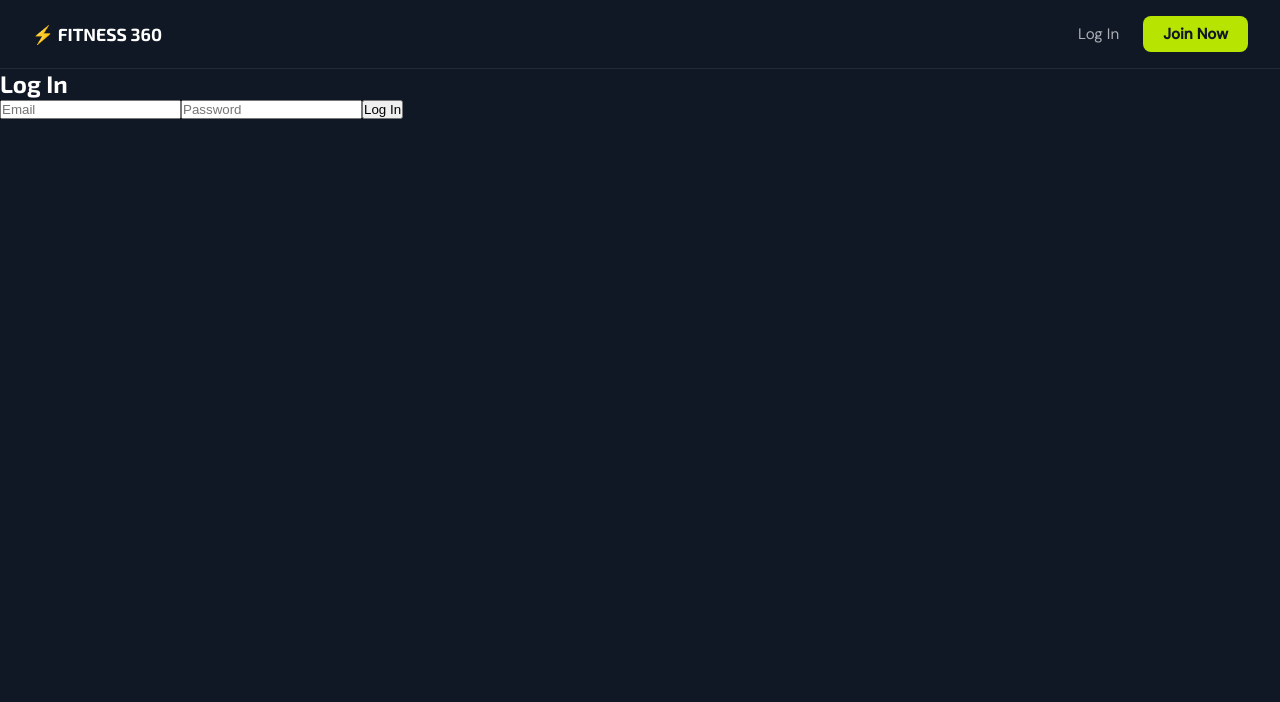
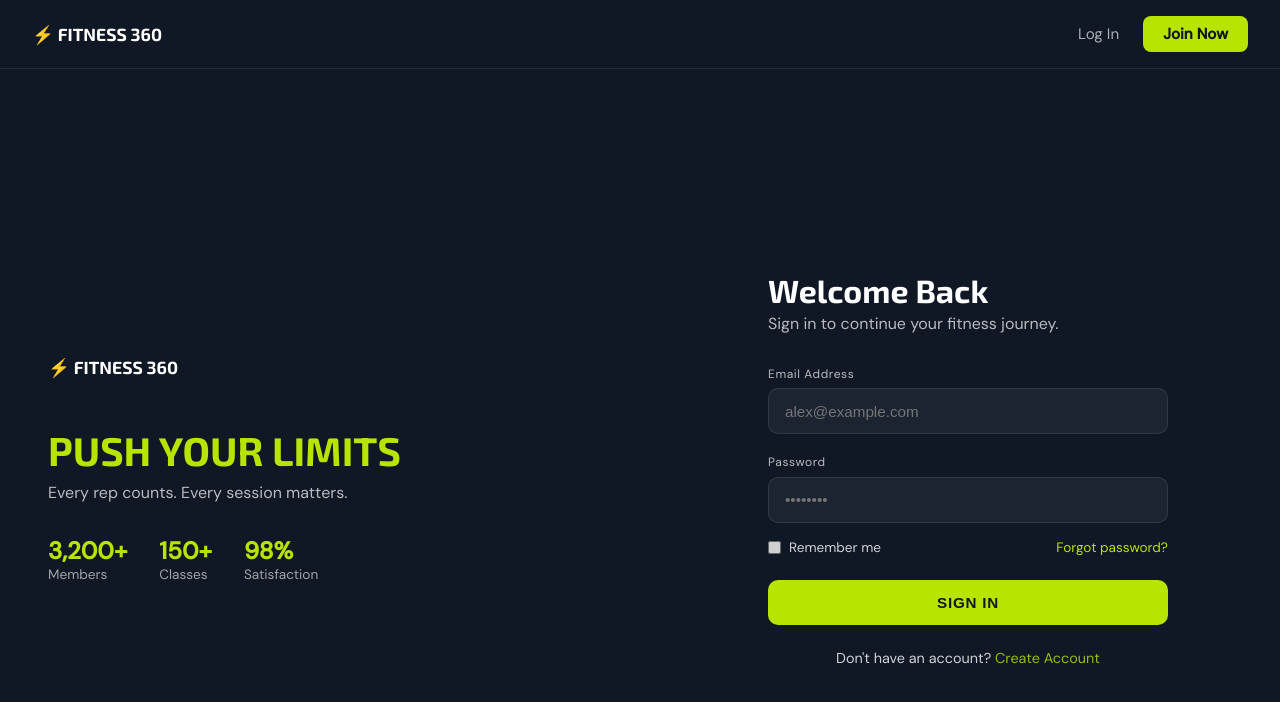
Before and after one commit to jamescoder92/Gym-front-end-, a React (Create React App) app: page /login in a window 1280 px wide. Shown: the top 702 px of the page. Built offline with nearby package versions, Linux system fonts and the light colour scheme.

Commit message:
change to login layout

```diff
--- a/src/components/Navbar.css
+++ b/src/components/Navbar.css
@@ -7,7 +7,6 @@
   --border-subtle: rgba(255, 255, 255, 0.08);
 }
 
-/* ---------- Shared logo ---------- */
 .logo {
   display: flex;
   align-items: center;
@@ -19,7 +18,6 @@
   text-decoration: none;
 }
 
-/* ---------- Public top navbar ---------- */
 .topnav {
   display: flex;
   align-items: center;
@@ -42,10 +40,6 @@
   font-size: 0.95rem;
 }
 
-.topnav-links a:hover {
-  color: var(--text-primary);
-}
-
 .join-btn {
   background: var(--accent);
   color: var(--bg-dark) !important;
@@ -54,32 +48,20 @@
   font-weight: 600;
 }
 
-/* ---------- Authenticated sidebar ---------- */
+/* Sidebar now behaves like a normal top bar, no fixed positioning */
 .sidebar {
   display: flex;
-  flex-direction: column;
+  align-items: center;
   justify-content: space-between;
-  height: 100vh;
-  width: 220px;
   background: var(--bg-dark);
-  border-right: 1px solid var(--border-subtle);
-  padding: 1.5rem 1rem;
-  box-sizing: border-box;
-  position: fixed;
-  top: 0;
-  left: 0;
-}
-
-.sidebar .logo {
-  margin-bottom: 2rem;
-  padding-left: 0.5rem;
+  border-bottom: 1px solid var(--border-subtle);
+  padding: 1rem 2rem;
 }
 
 .sidebar-links {
   display: flex;
-  flex-direction: column;
-  gap: 0.25rem;
-  flex-grow: 1;
+  align-items: center;
+  gap: 0.5rem;
 }
 
 .sidebar-links a {
@@ -87,14 +69,8 @@
   text-decoration: none;
   font-family: 'DM Sans', sans-serif;
   font-size: 0.95rem;
-  padding: 0.65rem 0.75rem;
+  padding: 0.5rem 0.9rem;
   border-radius: 8px;
-  transition: background 0.15s ease, color 0.15s ease;
-}
-
-.sidebar-links a:hover {
-  background: var(--bg-card);
-  color: var(--text-primary);
 }
 
 .sidebar-links a.active {
@@ -107,15 +83,7 @@
   background: none;
   border: 1px solid var(--border-subtle);
   color: var(--text-muted);
-  padding: 0.65rem 0.75rem;
+  padding: 0.5rem 0.9rem;
   border-radius: 8px;
-  font-family: 'DM Sans', sans-serif;
-  font-size: 0.9rem;
   cursor: pointer;
-  text-align: left;
 }
-
-.logout-btn:hover {
-  border-color: var(--accent);
-  color: var(--accent);
-}
--- a/src/components/Navbar.js
+++ b/src/components/Navbar.js
@@ -1,4 +1,5 @@
 import { Link, useNavigate, useLocation } from "react-router-dom";
+import "./Navbar.css";
 
 function Navbar() {
   const navigate = useNavigate();
--- a/src/pages/Login.js
+++ b/src/pages/Login.js
@@ -1,5 +1,5 @@
 import { useState } from "react";
-import { useNavigate } from "react-router-dom";
+import { useNavigate, Link } from "react-router-dom";
 import apiRequest from "../api/api";
 
 function Login() {
@@ -27,28 +27,160 @@ function Login() {
   }
 
   return (
-    <div className="login-page">
-      <h2>Log In</h2>
+    <div style={styles.page}>
+      <div style={styles.left}>
+        <div style={styles.logo}>
+          <span style={{ color: "#B7E400" }}>⚡</span> FITNESS 360
+        </div>
+        <h2 style={styles.tagline}>PUSH YOUR LIMITS</h2>
+        <p style={styles.subtext}>Every rep counts. Every session matters.</p>
+        <div style={styles.stats}>
+          <div>
+            <div style={styles.statNum}>3,200+</div>
+            <div style={styles.statLabel}>Members</div>
+          </div>
+          <div>
+            <div style={styles.statNum}>150+</div>
+            <div style={styles.statLabel}>Classes</div>
+          </div>
+          <div>
+            <div style={styles.statNum}>98%</div>
+            <div style={styles.statLabel}>Satisfaction</div>
+          </div>
+        </div>
+      </div>
+
+      <div style={styles.right}>
+        <div style={styles.formCard}>
+          <h1 style={styles.heading}>Welcome Back</h1>
+          <p style={styles.subheading}>Sign in to continue your fitness journey.</p>
+
           <form onSubmit={handleSubmit}>
+            <label style={styles.label}>Email Address</label>
             <input
               type="email"
-          placeholder="Email"
+              placeholder="alex@example.com"
               value={email}
               onChange={(e) => setEmail(e.target.value)}
               required
+              style={styles.input}
             />
+
+            <label style={styles.label}>Password</label>
             <input
               type="password"
-          placeholder="Password"
+              placeholder="••••••••"
               value={password}
               onChange={(e) => setPassword(e.target.value)}
               required
+              style={styles.input}
             />
-        {error && <p className="error">{error}</p>}
-        <button type="submit">Log In</button>
+
+            <div style={styles.row}>
+              <label style={styles.checkboxLabel}>
+                <input type="checkbox" /> Remember me
+              </label>
+              <Link to="/reset-password" style={styles.link}>Forgot password?</Link>
+            </div>
+
+            {error && <p style={styles.error}>{error}</p>}
+
+            <button type="submit" style={styles.button}>SIGN IN</button>
           </form>
+
+          <p style={styles.footerText}>
+            Don't have an account? <Link to="/register" style={styles.link}>Create Account</Link>
+          </p>
+        </div>
+      </div>
     </div>
   );
 }
 
+const styles = {
+  page: {
+    display: "flex",
+    minHeight: "100vh",
+    background: "#101826",
+    color: "#fff",
+    fontFamily: "'DM Sans', sans-serif",
+  },
+  left: {
+    flex: 1,
+    display: "flex",
+    flexDirection: "column",
+    justifyContent: "center",
+    padding: "3rem",
+  },
+  logo: {
+    fontFamily: "'Exo 2', sans-serif",
+    fontWeight: 700,
+    fontSize: "1.1rem",
+    marginBottom: "3rem",
+  },
+  tagline: {
+    fontFamily: "'Exo 2', sans-serif",
+    fontSize: "2.5rem",
+    fontWeight: 800,
+    color: "#B7E400",
+    marginBottom: "0.5rem",
+  },
+  subtext: { opacity: 0.7, marginBottom: "2rem" },
+  stats: { display: "flex", gap: "2rem" },
+  statNum: { color: "#B7E400", fontSize: "1.5rem", fontWeight: 800 },
+  statLabel: { opacity: 0.6, fontSize: "0.85rem" },
+  right: {
+    flex: 1,
+    display: "flex",
+    alignItems: "center",
+    justifyContent: "center",
+    padding: "2rem",
+  },
+  formCard: { width: "100%", maxWidth: "400px" },
+  heading: { fontFamily: "'Exo 2', sans-serif", fontSize: "2rem", marginBottom: "0.25rem" },
+  subheading: { opacity: 0.7, marginBottom: "2rem" },
+  label: {
+    display: "block",
+    fontSize: "0.75rem",
+    letterSpacing: "0.05em",
+    opacity: 0.7,
+    marginBottom: "0.4rem",
+    marginTop: "1.25rem",
+  },
+  input: {
+    width: "100%",
+    padding: "0.85rem 1rem",
+    borderRadius: "10px",
+    border: "1px solid rgba(255,255,255,0.1)",
+    background: "rgba(255,255,255,0.05)",
+    color: "#fff",
+    fontSize: "0.95rem",
+    boxSizing: "border-box",
+  },
+  row: {
+    display: "flex",
+    justifyContent: "space-between",
+    alignItems: "center",
+    marginTop: "1rem",
+    fontSize: "0.85rem",
+  },
+  checkboxLabel: { display: "flex", alignItems: "center", gap: "0.5rem", opacity: 0.8 },
+  link: { color: "#B7E400", textDecoration: "none" },
+  error: { color: "#ff6b6b", marginTop: "1rem", fontSize: "0.9rem" },
+  button: {
+    width: "100%",
+    marginTop: "1.5rem",
+    padding: "0.9rem",
+    borderRadius: "10px",
+    border: "none",
+    background: "#B7E400",
+    color: "#101826",
+    fontWeight: 700,
+    letterSpacing: "0.05em",
+    cursor: "pointer",
+    fontSize: "0.95rem",
+  },
+  footerText: { textAlign: "center", marginTop: "1.5rem", fontSize: "0.9rem", opacity: 0.8 },
+};
+
 export default Login;
```
Lines whose indentation alone changed are shown as unchanged.
